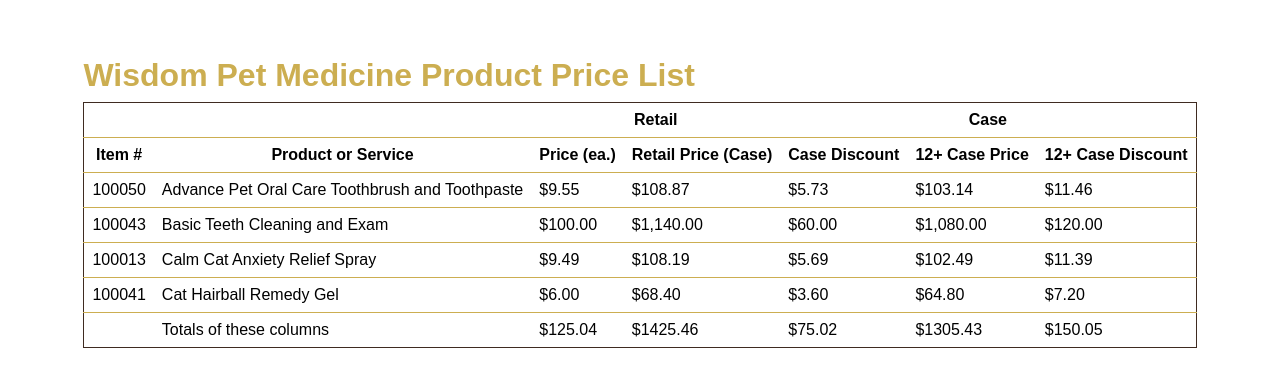
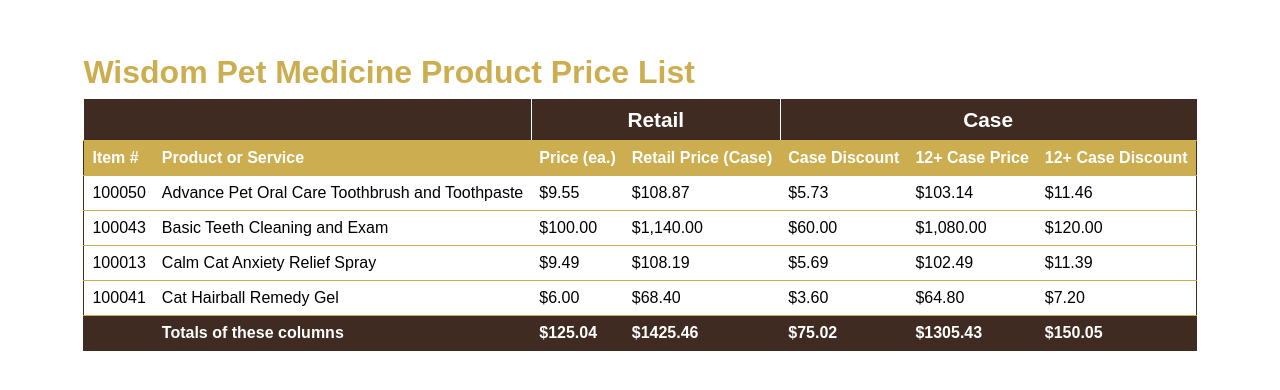
Before and after one commit to chungthehao/HTML-Tables, a plain HTML site: page index.html in a window 1280 px wide. Shown: the part 210-600 px from the top of the page. Drawn offline with Linux system fonts and the light colour scheme.

Commit message:
Style your table headers and footers

```diff
--- a/styles.css
+++ b/styles.css
@@ -10,6 +10,26 @@ td,
 th {
   border-bottom: 1px solid #ccae51;
   padding: 0.5rem;
+}
+
+th {
+  text-align: left;
+  background-color: #ccae51;
+  color: white;
+}
+
+thead tr:first-child,
+thead tr:first-child th {
+  background-color: #3f2b21;
+  text-align: center;
+  border-left: 1px solid white;
+  font-size: 1.3rem;
+}
+
+tfoot tr {
+  background-color: #3f2b21;
+  font-weight: bold;
+  color: white;
 }
 
 tfoot tr:last-child td {
```
